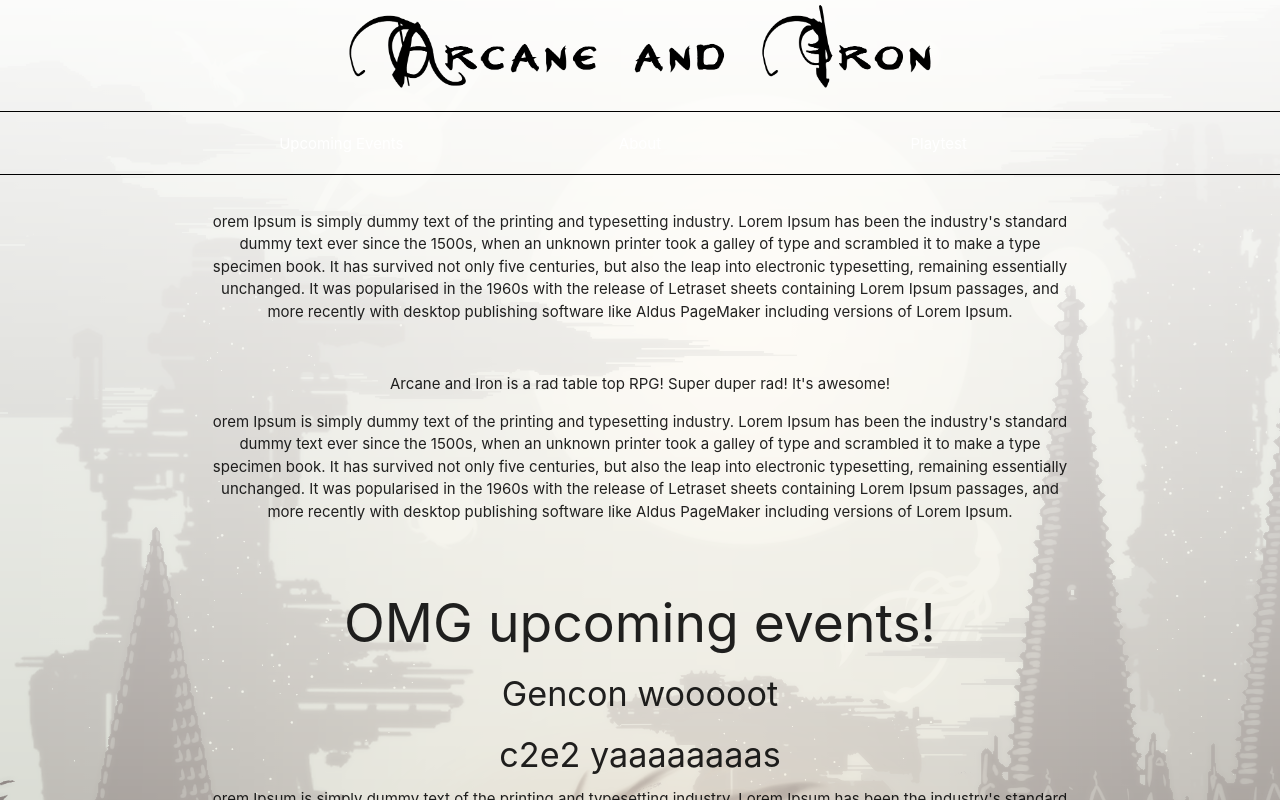
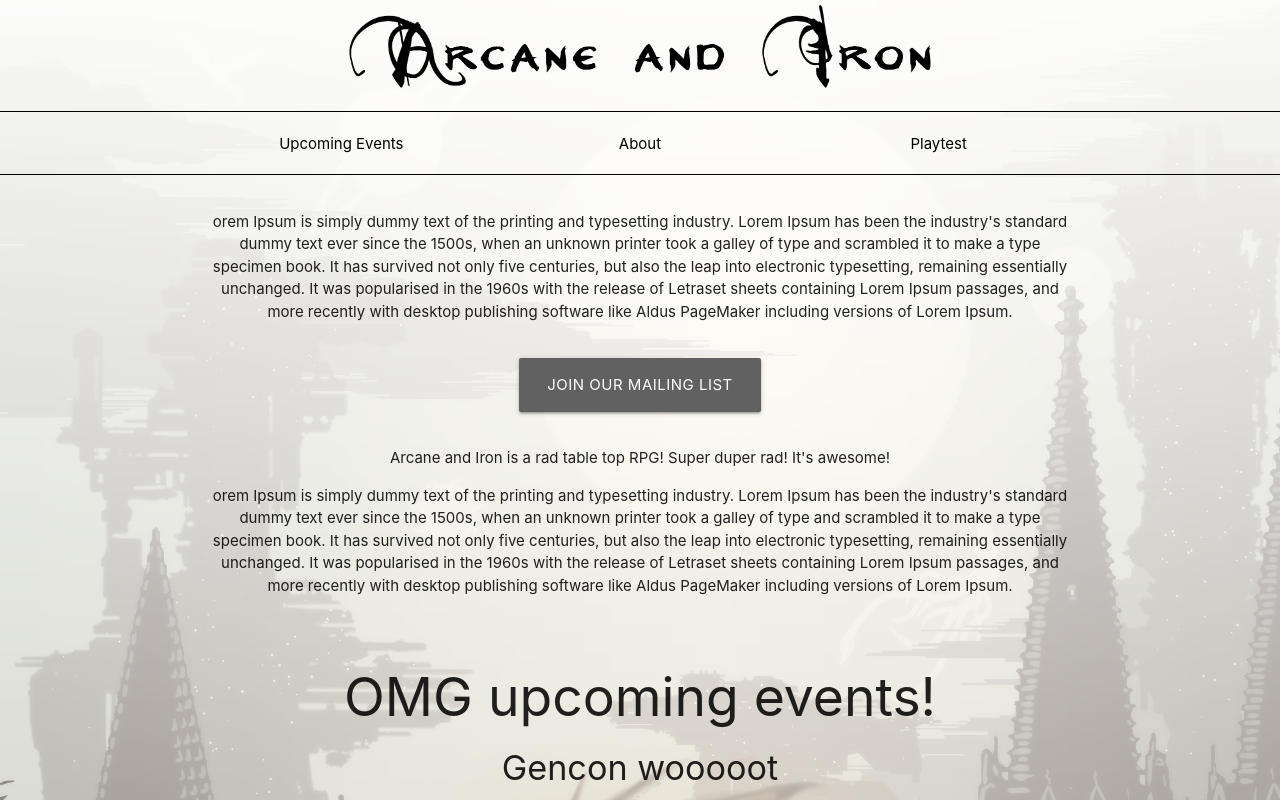
Before and after one commit to noracbyrd/arcaneandiron, a React (Create React App) app in the folder client/: page / in a window 1280 px wide. Shown: the top 800 px of the page. Built offline with nearby package versions, Linux system fonts and the light colour scheme.

Commit message:
added placeholder button

```diff
--- a/client/src/App.js
+++ b/client/src/App.js
@@ -4,6 +4,7 @@ import Footer from './components/Footer'
 import Nav from './components/Nav'
 import About from './components/About'
 import Events from './components/Events'
+import MailingList from './components/MailingList'
 import './App.css';
 
 function App() {
@@ -15,6 +16,11 @@ function App() {
         <div className='row'>
           <div className='col s12'>
             <p>orem Ipsum is simply dummy text of the printing and typesetting industry. Lorem Ipsum has been the industry's standard dummy text ever since the 1500s, when an unknown printer took a galley of type and scrambled it to make a type specimen book. It has survived not only five centuries, but also the leap into electronic typesetting, remaining essentially unchanged. It was popularised in the 1960s with the release of Letraset sheets containing Lorem Ipsum passages, and more recently with desktop publishing software like Aldus PageMaker including versions of Lorem Ipsum.</p>
+          </div>
+        </div>
+        <div className='row'>
+          <div className='col s12'>
+            <MailingList />
           </div>
         </div>
         <div className='row'>
--- /dev/null
+++ b/client/src/components/MailingList/index.js
@@ -0,0 +1,16 @@
+import React, { Component } from 'react'
+
+class MailingList extends Component {
+    handleSubmit = () => {
+        console.log('button clicked')
+    }
+    render() {
+        return(
+            <div>
+                <a class="waves-effect waves-light btn-large grey darken-2">JOIN OUR MAILING LIST</a>
+            </div>
+        )
+    }
+}
+
+export default MailingList
--- a/client/src/components/Nav/style.css
+++ b/client/src/components/Nav/style.css
@@ -13,23 +13,28 @@ nav {
     display: inline-block;
     margin: auto;
     text-align: center;
+    color: black;
 }
 
 #nav1 {
     text-align: left;
     float: none;
+    color: black;
 }
 
 #nav2 {
     text-align: center;
     float: none;
+    color: black;
 }
 
 #nav3 {
     text-align: right;
     float: none;
+    color: black;
 }
 
-ul {
+nav ul a{
     float: none;
+    color: black;
 }
```
